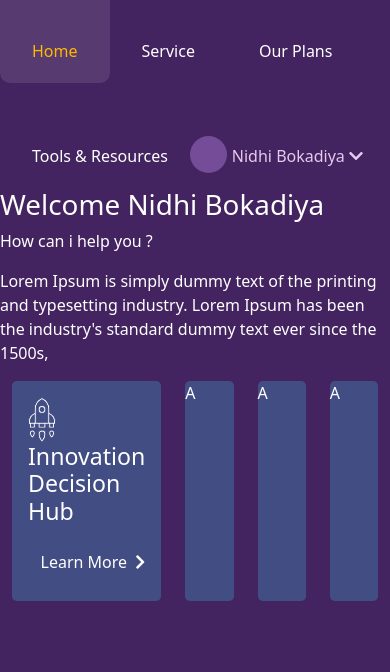
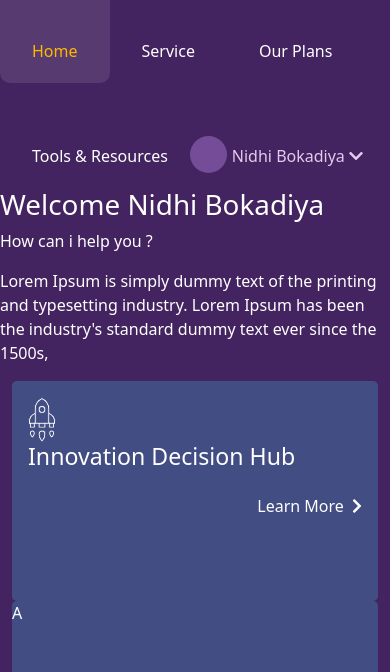
Before and after one commit to anildalar/Boostrap-5-Web-Design, a plain HTML site: page index.html in a window 390 px wide. Shown: the part 100-772 px from the top of the page. Drawn offline with nearby package versions, Linux system fonts and the light colour scheme.

Commit message:
I have fixed some issue on mobile vieport

```diff
--- a/index.html
+++ b/index.html
@@ -110,7 +110,7 @@
                 <p>How can i help you ?</p>
                 <p>Lorem Ipsum is simply dummy text of the printing and typesetting industry. Lorem Ipsum has been the industry's standard dummy text ever since the 1500s,</p>
                 <div class="row m-0">
-                    <div class="col ">
+                    <div class="col-12 col-sm-3 ">
                         <div class="rounded rounded-3 a_panel a_panel1 p-3">
                             <img src="img/launch.svg">
                             <h3 class="mb-4">Innovation Decision Hub</h3>
@@ -118,13 +118,13 @@
                             <a href="#" class="float-end text-white text-decoration-none">Learn More <i class="fas fa-chevron-right ms-1"></i></a>
                         </div>
                     </div>
-                    <div class="col ">
+                    <div class="col-12 col-sm-3 ">
                         <div class="rounded rounded-3 a_panel a_panel2">A</div>
                     </div>
-                    <div class="col ">
+                    <div class="col-12 col-sm-3 ">
                         <div class="rounded rounded-3 a_panel a_panel3">A</div>
                     </div>
-                    <div class="col ">
+                    <div class="col-12 col-sm-3 ">
                         <div class=" rounded rounded-3 a_panel a_panel4">A</div>
                     </div>
                 </div>
```
